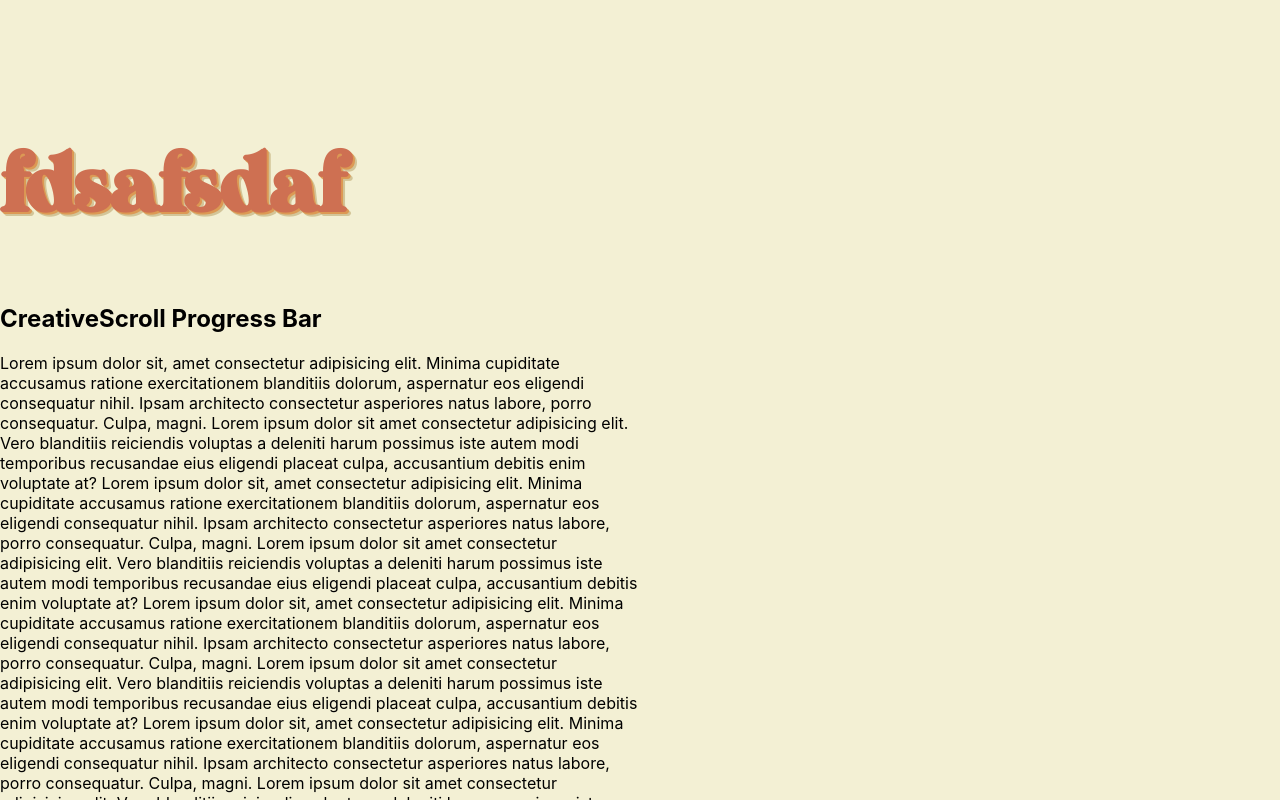
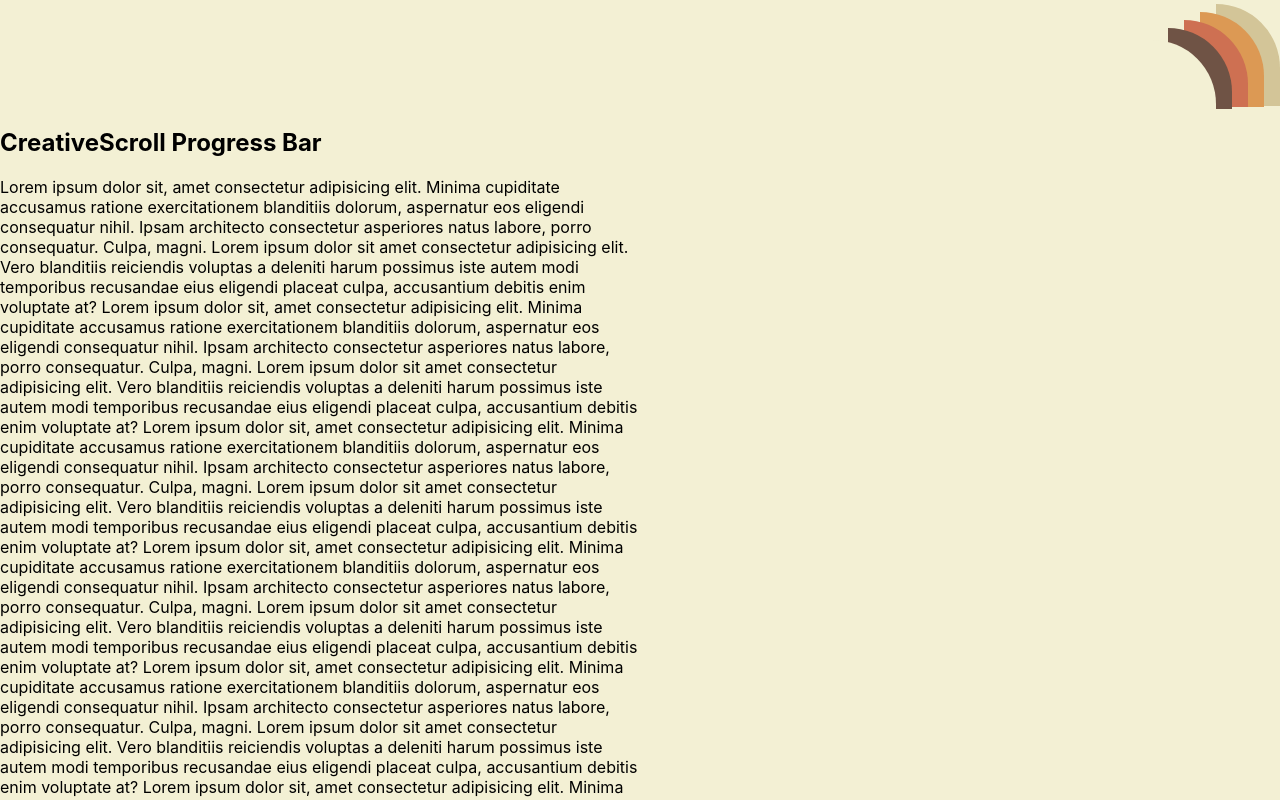
Before and after one commit to Retrope13/Personal-Website, a React (Create React App) app: page / in a window 1280 px wide. Shown: the top 800 px of the page. Built offline with nearby package versions, Linux system fonts and the light colour scheme.

Commit message:
add downward curve w/ css and start changing prog bar

```diff
--- a/src/Home.css
+++ b/src/Home.css
@@ -18,6 +18,11 @@
 @font-face {
   font-family: 'Albas';
   src: url('./assets/fonts/ALBAS___.TTF') format('truetype');
+}
+
+@font-face {
+  font-family: 'Alba';
+  src: url('./assets/fonts/ALBA____.TTF') format('truetype');
 }
 
 @media (max-width: 1920px) {
@@ -54,8 +59,8 @@ html {
   position: fixed;
   top: 0;
   right: 0;
-  width: 100px;
-  height: 100%;
+  width: 1vw;
+  height: 100vh;
   background: rgba(255, 255, 255, 0.05);
 }
 
@@ -64,15 +69,68 @@ html {
   position: fixed;
   top: 0;
   right: 0;
-  width: 5%;
-  border-radius: 3%;
-
+  width: 4.535vw;
   background: linear-gradient(to right, #6f5345 25%, #ce7052 25% 50%, #dc9954 50% 75%, #d3c598 75%);
 }
 
 
+.brown-circle {
+  width: 5vw;
+  height: 6.3vw;
+  background-color: #6f5345;
+  border-radius: 0 5vw 0 0;
+  overflow: hidden;
+  position: absolute;
+  top: 3.5vh;
+  right: 6vh;
+}
+
+.orange-circle {
+  width: 5vw;
+  height: 6.8vw;
+  background-color: #ce7052;
+  border-radius: 0 5vw 0 0 ;
+  position: absolute;
+  top: 2.5vh;
+  right: 4vh;
+}
+
+.light-orange-circle {
+  width: 5vw;
+  height: 7.45vw;
+  background-color: #dc9954;
+  border-radius: 0 5vw 0 0;
+  position: absolute;
+  top: 1.5vh;
+  right: 2vh;
+}
 
 
+.cream-circle {
+  width: 5vw;
+  height: 8vw;
+  background-color: #d3c598;
+  border-radius: 0 5vw 0 0 ;
+  position: absolute;
+  top: .5vh;
+  right: 0vh;
+}
+
+.background-circle {
+  width: 7vw;
+  height: 8vw;
+  background-color: #f3f0d4;
+  border-radius: 0 5vw 0 0 ;
+  position: absolute;
+  top: 5vh;
+  right: 8vh;
+}
+/*! Somehow the bottoms of the downward curve in the top right get misaligned when resizing the window */
+
+
+heading {
+  border-radius: 50%;
+}
 
 
 @keyframes animate {
--- a/src/Home.tsx
+++ b/src/Home.tsx
@@ -7,34 +7,45 @@ import styled from 'styled-components';
 const Head = styled.h1`
   color: #ce7052;
   margin-top: 0vh;
-  min-width: 100px;
-  font-family: Bavista;
+  font-family: Alba;
   font-size: 100px;
   background-color: #00000000;
-  height: auto;
   text-shadow:
-    2px 2px 0 #dc9954, /* Red shadow */
-    4px 4px 0 #d3c598; /* Green shadow */
+    6px 6px 0 #dc9954, /*cream*/
+    10px 10px 0 #d3c598; /*Brown*/
   `
 
 function Home() {
   const progress = document.getElementById("progressbar1")
   let totalHeight = document.body.scrollHeight - window.innerHeight;
+  let startingTop = 10
+  if (progress) {
+    progress.style.top = startingTop + 'vh'
+
+  }
   window.onscroll = function(){
-    let progressHeight = (window.pageYOffset / totalHeight) * 100;
+    let progressHeight = (window.scrollY / totalHeight) * 100;
     if (progress) {
       progress.style.height = progressHeight + "%"
+      progress.style.top = (0 + 'vh')
+      startingTop = startingTop - .5
     }
   }
 
   return (
     <div className="App">
-      <div className="Heading"><Head>fdsafsdaf</Head></div>
+      <div className="Heading">
+          <div className='cream-circle'/>
+          <div className='light-orange-circle'/>
+          <div className='orange-circle'/>
+          <div className='brown-circle'/>
+          <div className='background-circle'/>
+      </div>
       <title>Home</title>
       <body>
-        <div id="progressbar1">
+        <div id="scrollpath">
+          <div id="progressbar1"/>
         </div>
-        <div id="scrollpath"></div>
           <h2>CreativeScroll Progress Bar</h2>
         <section>
           <p>Lorem ipsum dolor sit, amet consectetur adipisicing elit. Minima cupiditate accusamus ratione exercitationem
```
